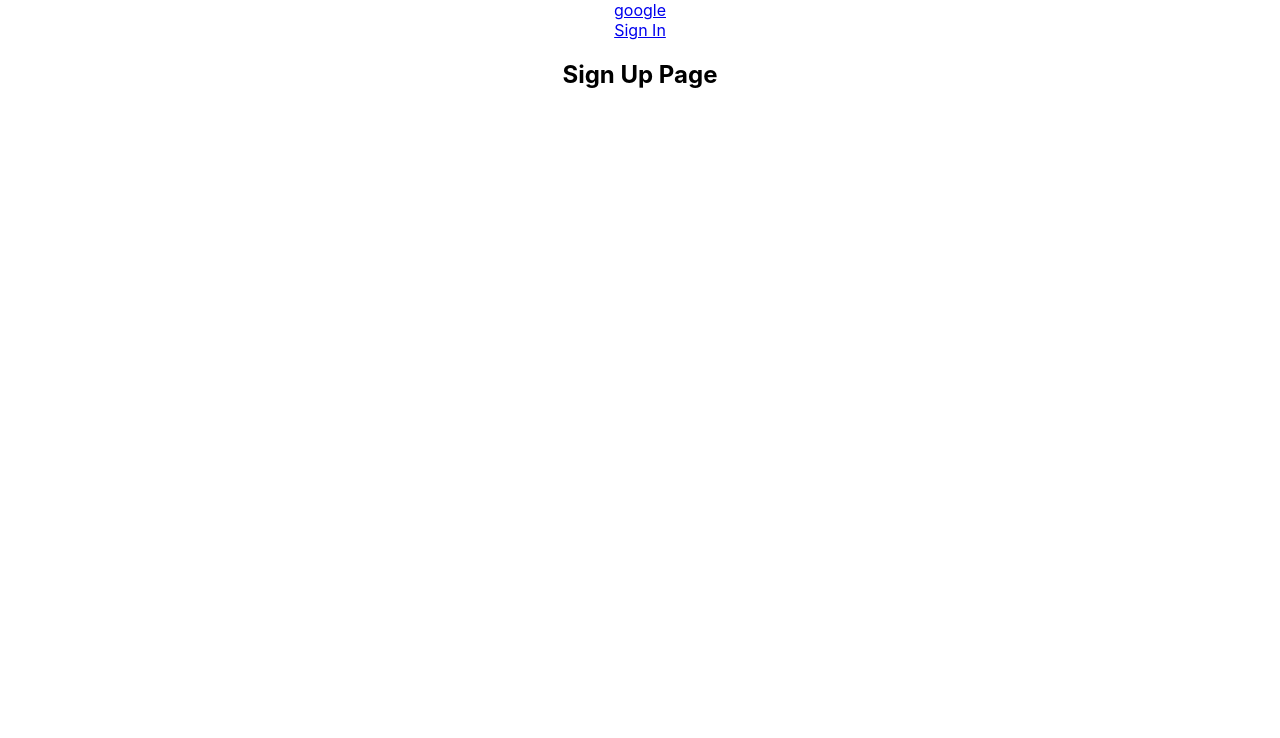
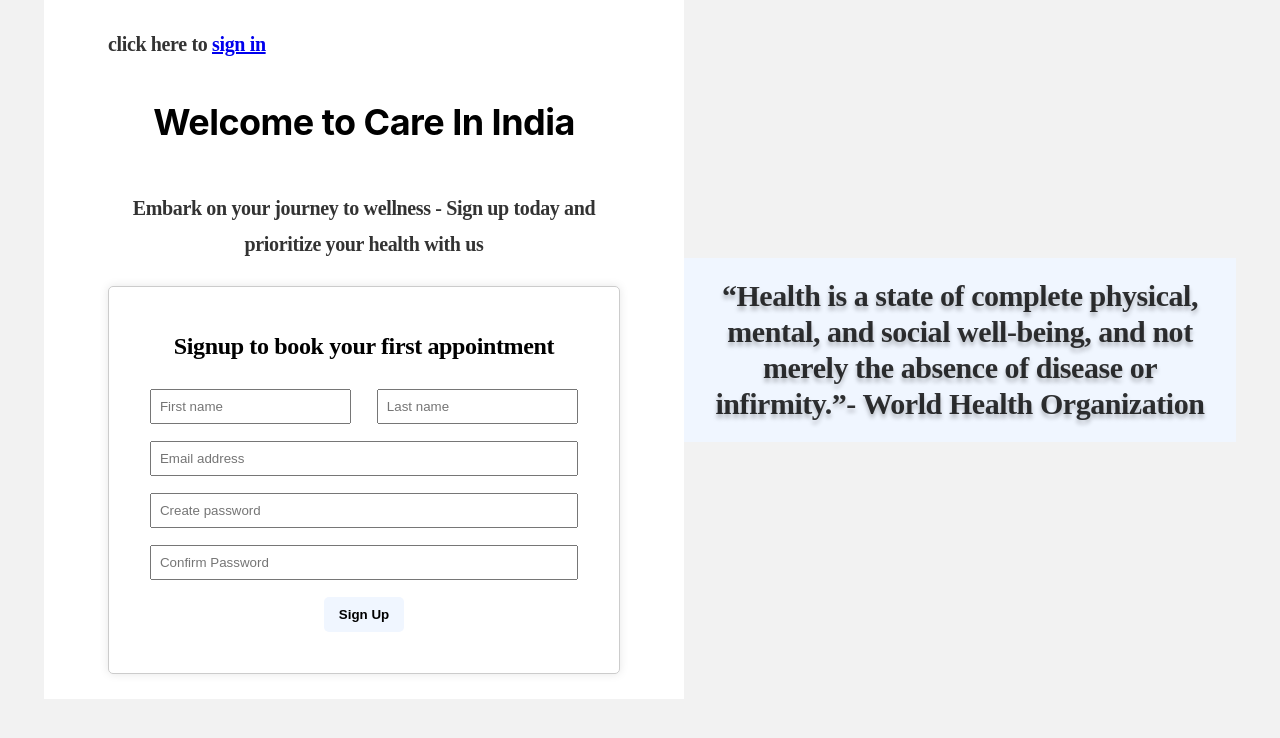
Before and after one commit to askinfotechco/care-in-india, a React (Create React App) app in the folder front-end/: page /signup in a window 1280 px wide. Shown: the top 738 px of the page. Built offline with nearby package versions, Linux system fonts and the light colour scheme.

Commit message:
Adding Signup page part 1

```diff
--- a/front-end/src/App.css
+++ b/front-end/src/App.css
@@ -36,3 +36,7 @@
     transform: rotate(360deg);
   }
 }
+
+.font-face-mt {
+  font-family: "MontserratItalic";
+}
--- /dev/null
+++ b/front-end/src/atoms/primaryButton.js
@@ -0,0 +1,27 @@
+import React from "react";
+import styled from "styled-components";
+
+const Button = styled.button.attrs((props) => props.textColor)`
+  background-color: #f0f6ff;
+  color: ${(props) => props.textColor};
+  padding: 10px 15px;
+  border: none;
+  border-radius: 5px;
+  cursor: pointer;
+  font-weight: 700;
+  &:hover {
+    background-color: ${(props) => props.textColor};
+    color: #f0f6ff;
+  }
+`;
+
+export default function PrimaryButton(props) {
+  return (
+    <Button
+      type={props.type}
+      textColor={props.textColor ? props.textColor : "black"}
+    >
+      {props.text}
+    </Button>
+  );
+}
--- a/front-end/src/index.css
+++ b/front-end/src/index.css
@@ -1,13 +1,21 @@
 body {
   margin: 0;
-  font-family: -apple-system, BlinkMacSystemFont, 'Segoe UI', 'Roboto', 'Oxygen',
-    'Ubuntu', 'Cantarell', 'Fira Sans', 'Droid Sans', 'Helvetica Neue',
+  font-family: -apple-system, BlinkMacSystemFont, "Segoe UI", "Roboto", "Oxygen",
+    "Ubuntu", "Cantarell", "Fira Sans", "Droid Sans", "Helvetica Neue",
     sans-serif;
   -webkit-font-smoothing: antialiased;
   -moz-osx-font-smoothing: grayscale;
+  background-color: #f2f2f2;
 }
 
 code {
-  font-family: source-code-pro, Menlo, Monaco, Consolas, 'Courier New',
+  font-family: source-code-pro, Menlo, Monaco, Consolas, "Courier New",
     monospace;
 }
+
+@font-face {
+  font-family: "MontserratItalic";
+  src: local("MontserratItalic"),
+    url("./fonts/Montserrat-Italic.ttf") format("truetype");
+  font-weight: italic;
+}
--- /dev/null
+++ b/front-end/src/pages/home.js
@@ -0,0 +1,11 @@
+import React from "react";
+import InternalLink from "../atoms/internalLink";
+
+export default function Home() {
+  return (
+    <div>
+      <InternalLink link={"/signin"} text={"Sign In"} />
+      <InternalLink link={"/signup"} text={"Sign Up"} />
+    </div>
+  );
+}
--- a/front-end/src/pages/signUp.js
+++ b/front-end/src/pages/signUp.js
@@ -1,8 +1,10 @@
 // SignUp.js
-import React from "react";
+import React, { useState } from "react";
 import ExternalLink from "../atoms/externalLink";
 import InternalLink from "../atoms/internalLink";
 import styled from "styled-components";
+import PrimaryButton from "../atoms/primaryButton";
+import { Link } from "react-router-dom";
 
 const InternalLinkNode = styled(InternalLink)`
   div {
@@ -12,15 +14,187 @@
   }
 `;
 
-const Wrapper = styled.div``;
+const MainSection = styled.div`
+  display: flex;
+  align-items: center;
+  justify-content: center;
+  height: 100%;
+  //padding: 32px;
+`;
+
+const LeftSection = styled.div`
+  width: 40%;
+  background: white;
+  align-self: center;
+  padding: 2% 5%;
+`;
+
+const RightSection = styled.div`
+  padding: 20px;
+  width: 40%;
+  height: 100%;
+  background: #f0f6ff;
+  color: rgba(0, 0, 0, 0.8);
+  text-align: center;
+  text-shadow: 0px 4px 4px rgba(0, 0, 0, 0.25);
+  font-family: Montserrat;
+  font-size: 30px;
+  font-style: normal;
+  font-weight: 600;
+  line-height: 36px; /* 120% */
+  letter-spacing: -0.45px;
+`;
+
+const Wrapper = styled.form`
+  margin: auto;
+  padding: 8% 8%;
+  border: 1px solid #ccc;
+  border-radius: 5px;
+  box-shadow: 0 0 10px rgba(0, 0, 0, 0.1);
+  font-size: 24px;
+`;
+
+const Heading = styled.div`
+  margin: auto;
+  margin-bottom: 32px;
+  color: #000;
+  text-align: center;
+  font-size: 36px;
+  font-style: normal;
+  font-weight: 700;
+  line-height: 72px; /* 200% */
+  letter-spacing: -0.54px;
+`;
+
+const Label = styled.div`
+  display: block;
+  margin-bottom: 24px;
+  font-family: Montserrat;
+  font-size: 24px;
+  font-style: normal;
+  font-weight: 700;
+  line-height: 36px; /* 150% */
+  letter-spacing: -0.36px;
+`;
+
+const Input = styled.input`
+  width: 100%;
+  padding: 8px;
+  margin-bottom: 16px;
+  box-sizing: border-box;
+`;
+
+const ExternalLinkSpan = styled(ExternalLink)``;
 
 const SignUp = () => {
+  // return (
+  //   <Wrapper>
+  //     <ExternalLink link={"www.google.com"} text={"google"} />
+  //     <InternalLinkNode link={"/signin"} text={"Sign In"} />
+  //     <h2>Sign Up Page</h2>
+  //   </Wrapper>
+  // );
+  const [formData, setFormData] = useState({
+    firstname: "",
+    lastname: "",
+    email: "",
+    password: "",
+    confirmPassword: "",
+  });
+
+  const handleChange = (e) => {
+    const { name, value } = e.target;
+    setFormData((prevData) => ({
+      ...prevData,
+      [name]: value,
+    }));
+  };
+
+  const handleSubmit = (e) => {
+    e.preventDefault();
+    // Add your signup logic here, e.g., send data to a server
+    console.log("Form submitted:", formData);
+  };
+
+  const onClickSignin = () => {};
+
   return (
-    <Wrapper>
-      <ExternalLink link={"www.google.com"} text={"google"} />
-      <InternalLinkNode link={"/signin"} text={"Sign In"} />
-      <h2>Sign Up Page</h2>
-    </Wrapper>
+    <MainSection>
+      <LeftSection>
+        <Label
+          style={{
+            textAlign: "left",
+            fontSize: "20px",
+            color: "rgba(0, 0, 0, 0.8)",
+          }}
+        >
+          {"click here to"}{" "}
+          <span>
+            <Link to={"/signin"}>{"sign in"}</Link>
+          </span>
+        </Label>
+
+        <Heading className="MontserratItalic">
+          {"Welcome to Care In India"}
+        </Heading>
+        <Label style={{ fontSize: "20px", color: "rgba(0, 0, 0, 0.8)" }}>
+          {
+            "Embark on your journey to wellness - Sign up today and prioritize your health with us"
+          }
+        </Label>
+        <Wrapper onSubmit={handleSubmit}>
+          <Label>Signup to book your first appointment</Label>
+          <Input
+            type="text"
+            name="firstname"
+            placeholder="First name"
+            value={formData.username}
+            onChange={handleChange}
+            style={{ width: "47%", marginRight: "3%" }}
+          />
+          <Input
+            type="text"
+            name="lastname"
+            placeholder="Last name"
+            value={formData.username}
+            onChange={handleChange}
+            style={{ width: "47%", marginLeft: "3%" }}
+          />
+          <br />
+          <Input
+            type="email"
+            name="email"
+            placeholder="Email address"
+            value={formData.email}
+            onChange={handleChange}
+          />
+          <br />
+          <Input
+            type="password"
+            name="password"
+            placeholder="Create password"
+            value={formData.password}
+            onChange={handleChange}
+          />
+          <br />
+          <Input
+            type="password"
+            name="confirmPassword"
+            placeholder="Confirm Password"
+            value={formData.confirmPassword}
+            onChange={handleChange}
+          />
+          <br />
+          <PrimaryButton text={"Sign Up"} type={"submit"}></PrimaryButton>
+        </Wrapper>
+      </LeftSection>
+      <RightSection>
+        {
+          "“Health is a state of complete physical, mental, and social well-being, and not merely the absence of disease or infirmity.”"
+        }
+        {"- World Health Organization"}
+      </RightSection>
+    </MainSection>
   );
 };
 
--- a/front-end/src/routersPage.js
+++ b/front-end/src/routersPage.js
@@ -2,12 +2,13 @@
 import { BrowserRouter as Router, Route, Routes } from "react-router-dom";
 import SignIn from "./pages/signIn";
 import SignUp from "./pages/signUp";
+import Home from "./pages/home";
 
 function RoutersPage() {
   return (
     <Router>
       <Routes>
-        <Route path="/" element={<SignUp />} />
+        <Route path="/" element={<Home />} />
         <Route path="/signin" element={<SignIn />} />
         <Route path="/signup" element={<SignUp />} />
       </Routes>
```
Also changed, not shown: front-end/src/index.js (+8 -6 lines), front-end/src/fonts/Montserrat-Italic.ttf (added), front-end/src/fonts/Montserrat-Variable.ttf (added).
